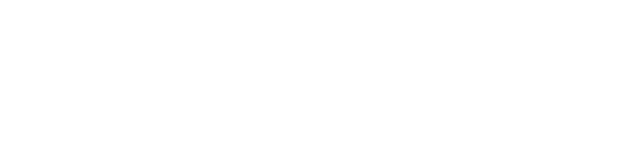
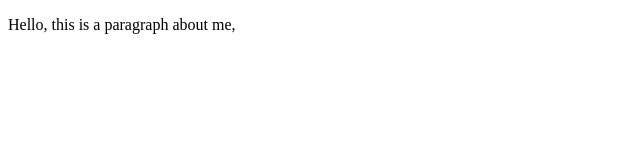
Before and after one commit to agonzaga642/agonzaga642.github.io, a plain HTML site: page my_website/aboutme.html in a window 1280 px wide. Shown: the whole page, without its empty margins (0-640 px from the left). Drawn offline with Linux system fonts and the light colour scheme.

Commit message:
Initial commit

```diff
--- a/my_website/aboutme.html
+++ b/my_website/aboutme.html
@@ -3,3 +3,6 @@
      <head>
  	    <meta charset="utf-8">
 	    <title>About Me</title>
+	 </head>
+	 <body>
+        <p> Hello, this is a paragraph about me, </p>
```
